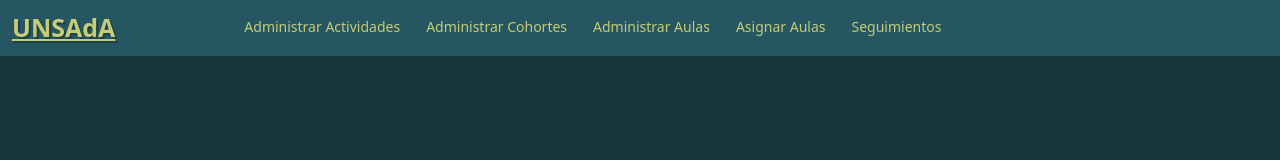
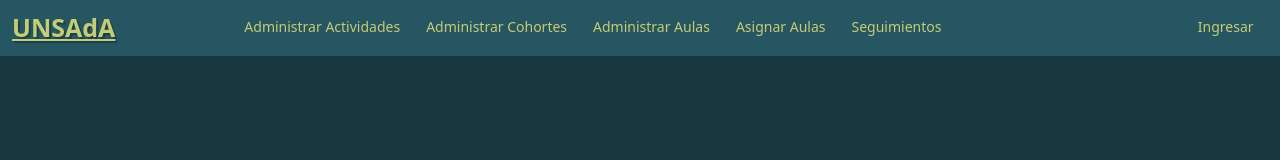
Before and after one commit to kslotes/front-control-ingreso, a React (Create React App) app: page / in a window 1280 px wide. Shown: the top 160 px of the page. Built offline with nearby package versions, Linux system fonts and the light colour scheme.

Commit message:
Agrega Login a la NavBar

```diff
--- a/src/components/NavBar/NavBarTop.jsx
+++ b/src/components/NavBar/NavBarTop.jsx
@@ -1,5 +1,5 @@
-import {Navbar, Nav, Row, Col} from "react-bootstrap";
-import {Link} from "react-router-dom";
+import { Navbar, Nav, Row, Col } from "react-bootstrap";
+import { Link } from "react-router-dom";
 import NavbarCollapse from "react-bootstrap/esm/NavbarCollapse";
 import "./NavBarTop.css";
 const NavBarTop = () => {
@@ -11,7 +11,7 @@ const NavBarTop = () => {
                         UNSAdA
                     </Link>
                 </Col>
-                <Col >
+                <Col>
                     <Navbar.Toggle aria-controls="basic-navbar-nav" />
                     <NavbarCollapse>
                         <Nav>
@@ -40,8 +40,17 @@ const NavBarTop = () => {
                                     Seguimientos
                                 </Link>
                             </Nav.Item>
+
                         </Nav>
                     </NavbarCollapse>
+
+                </Col>
+                <Col xs={1}>
+                    <Nav.Item>
+                        <Link className="nav-link" to="/Login">
+                            Ingresar
+                        </Link>
+                    </Nav.Item>
                 </Col>
             </Navbar>
         </Row>
```
